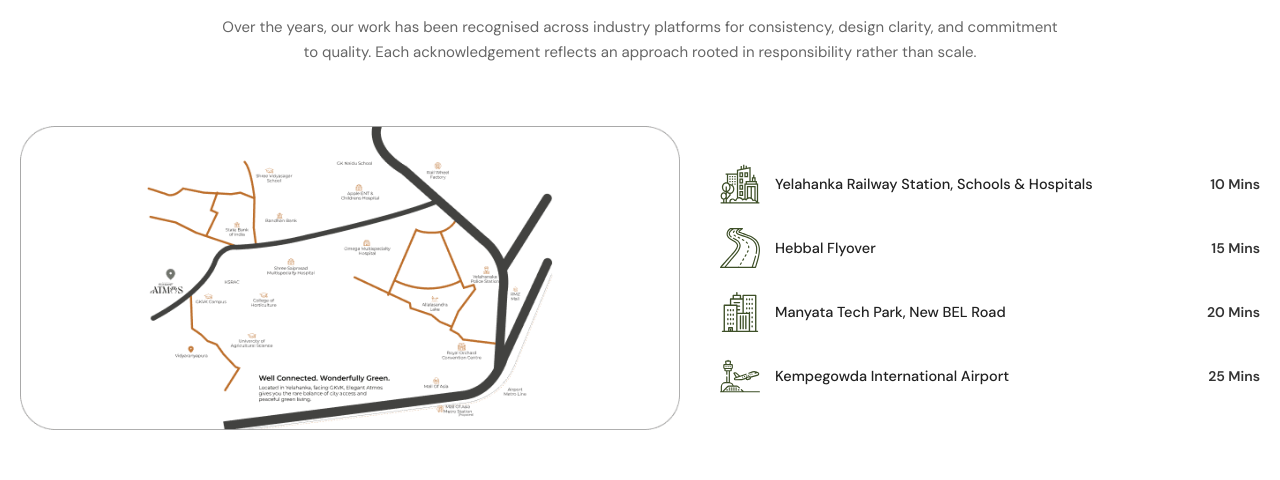
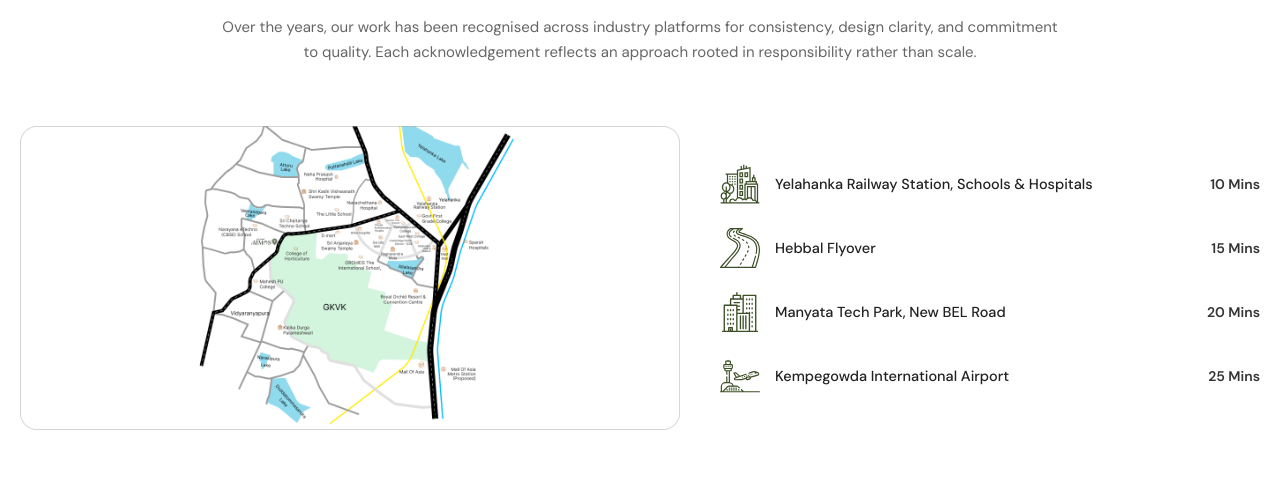
Before and after one commit to Ragavi14/elegant-atmos, a React (Create React App) app: page / in a window 1280 px wide. Shown: the part 4541-5021 px from the top of the page. Built offline with nearby package versions, Linux system fonts and the light colour scheme; grey boxes are pictures that could not be loaded; a web font is replaced by a local one.

Commit message:
map update

```diff
--- a/src/components/ElegantAtmos.js
+++ b/src/components/ElegantAtmos.js
@@ -1367,9 +1367,9 @@ const handleNavClick = (link) => {
               minHeight: "250px"
             }}>
               {/* Replace with your local layout illustration image path if needed */}
-              <div className="why-img-wrap" onClick={() => setLightbox("../images/master-map.png")}>
+              <div className="why-img-wrap" onClick={() => setLightbox("../images/elegant-atmos-route-map.png")}>
               <img
-                src="../images/map.png"
+                src="../images/elegant-atmos-route-map.png"
                 alt="Location Roadmap"
                 style={{ width: "100%", height: "100%", objectFit: "contain" }}
               />
```
Also changed, not shown: public/images/elegant-atmos-route-map.png (added).
